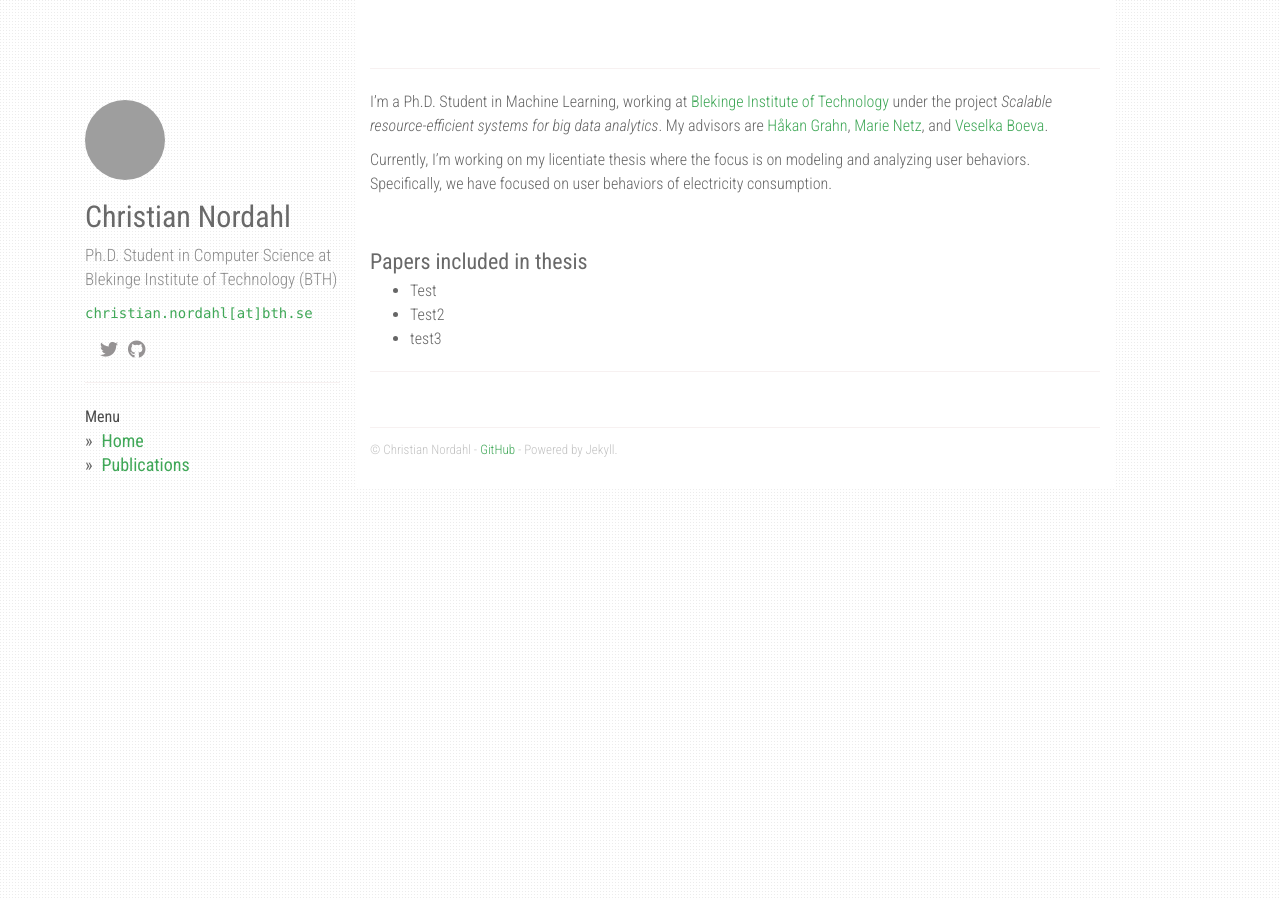
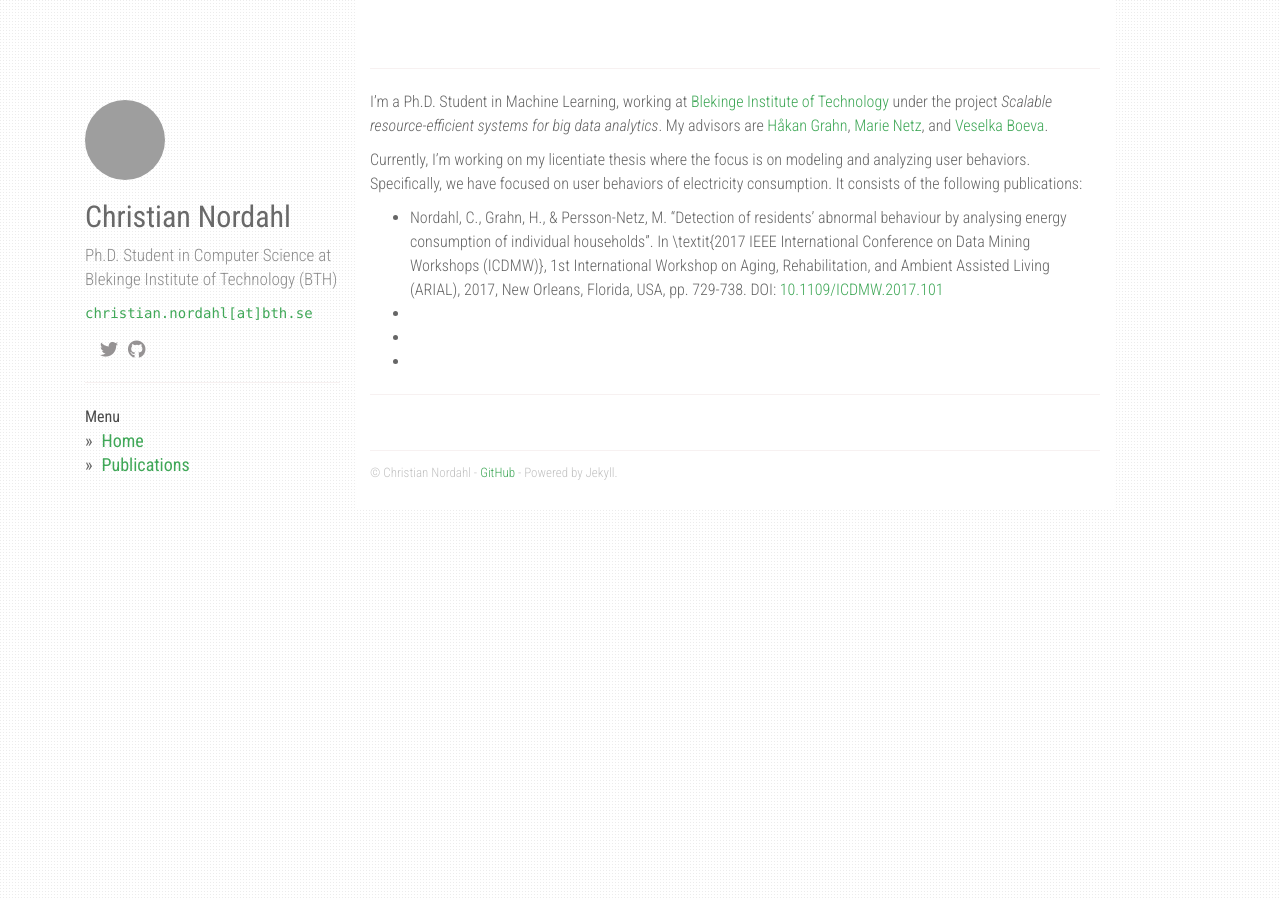
Before and after one commit to christiannordahl/christiannordahl.github.io, a Jekyll site: the page built from index.md, in a window 1280 px wide. Built offline with Jekyll 4.4.1, drawn with Linux system fonts in a browser that asks for light colours; nearby versions of some CDN libraries; a style sheet for code colours, icons or effects is not loaded; grey boxes are pictures that could not be loaded.

Commit message:
Started adding text about myself.

```diff
--- a/index.md
+++ b/index.md
@@ -10,15 +10,12 @@ permalink: /
 I'm a Ph.D. Student in Machine Learning, working at [Blekinge Institute of Technology](https://www.bth.se) under the project *Scalable resource-efficient systems for big data analytics*. My advisors are [Håkan Grahn](https://www.bth.se/eng/staff/hakan-grahn-hgr/), [Marie Netz](), and [Veselka Boeva](https://www.bth.se/staff/veselka-boeva-vbx/).
 
 
-Currently, I'm  working on my licentiate thesis where the focus is on modeling and analyzing user behaviors. Specifically, we have focused on user behaviors of electricity consumption.
+Currently, I'm  working on my licentiate thesis where the focus is on modeling and analyzing user behaviors. Specifically, we have focused on user behaviors of electricity consumption. It consists of the following publications:
 
-
-<br>
-
-### Papers included in thesis
-* Test
-* Test2
-* test3
+* Nordahl, C., Grahn, H., & Persson-Netz, M. "Detection of residents’ abnormal behaviour by analysing energy consumption of individual households". In \textit{2017 IEEE International Conference on Data Mining Workshops (ICDMW)}, 1st International Workshop on Aging, Rehabilitation, and Ambient Assisted Living (ARIAL), 2017, New Orleans, Florida, USA, pp. 729-738. DOI: [10.1109/ICDMW.2017.101](https://doi.org/10.1109/ICDMW.2017.101)
+*
+*
+*
 
 ---
 
```
